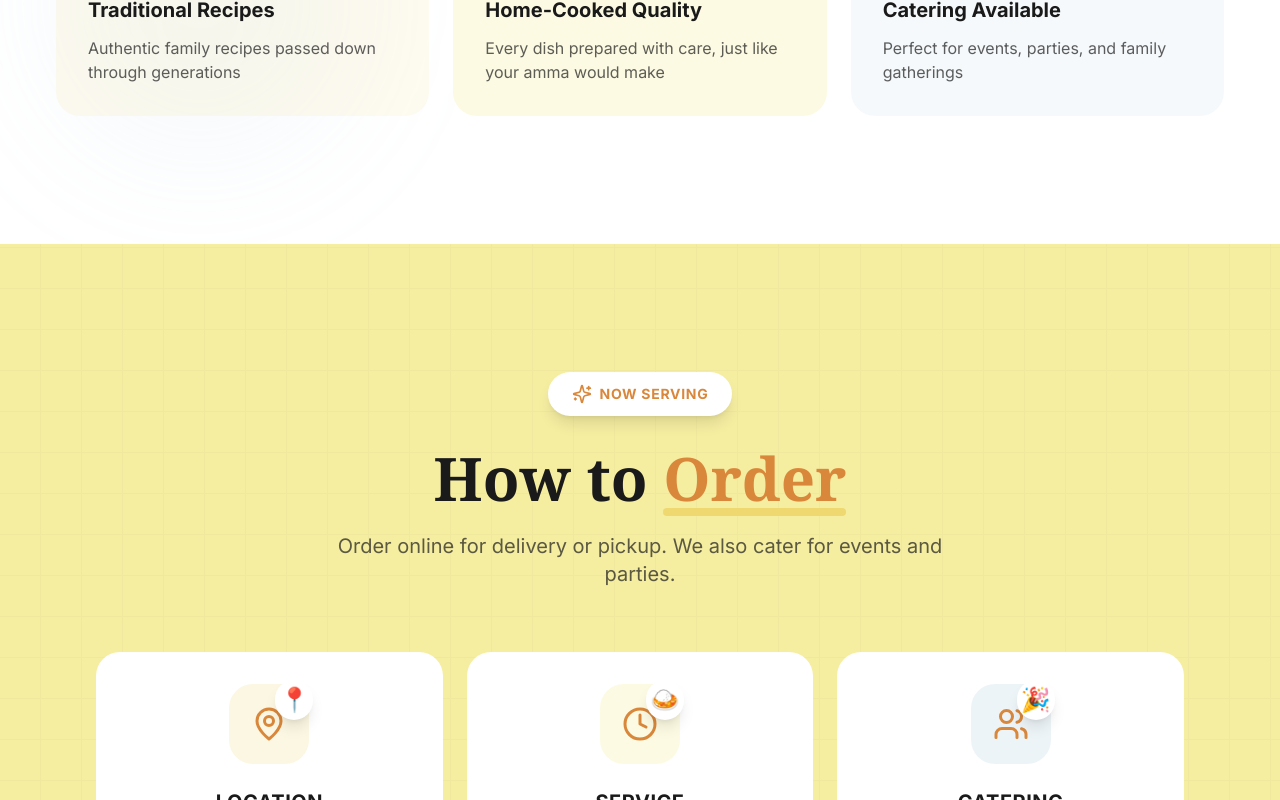
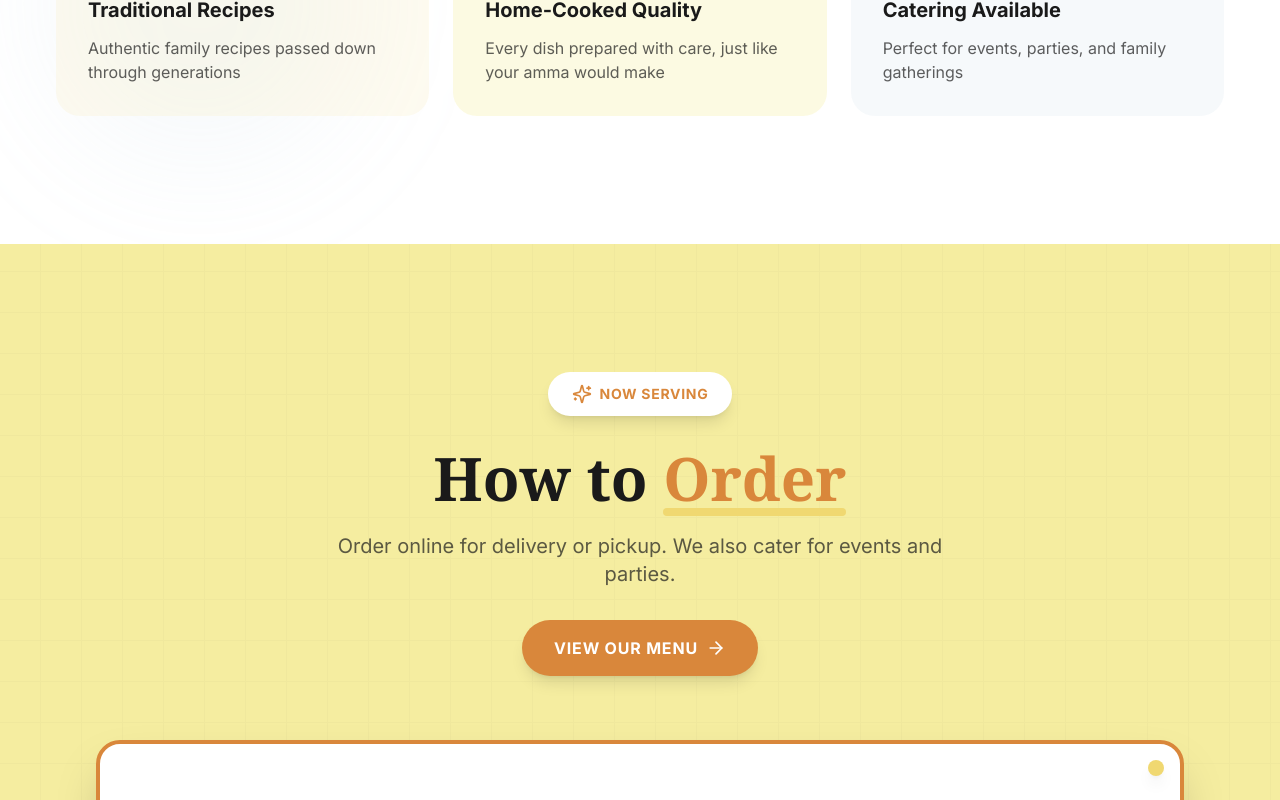
Before and after one commit to cjmki/ceylonexpress, a Next.js app: page / in a window 1280 px wide. Shown: the part 2000-2800 px from the top of the page. Built offline with nearby package versions, Linux system fonts and the light colour scheme.

Commit message:
fix: how to order page

```diff
--- a/app/components/AboutSection.tsx
+++ b/app/components/AboutSection.tsx
@@ -117,7 +117,7 @@ export default function AboutSection() {
             {/* Highlighted intro */}
             <div className="bg-ceylon-yellow/20 p-4 md:p-6 rounded-2xl md:rounded-3xl border-3 border-ceylon-yellow/50 border-dashed">
               <p className="text-lg md:text-xl font-bold text-ceylon-orange italic">
-                From our family to yours
+                Bringing back the nostalgia of home
               </p>
             </div>
 
--- a/app/components/Hero.tsx
+++ b/app/components/Hero.tsx
@@ -158,7 +158,7 @@ export default function Hero() {
                 className="absolute -top-4 -right-4 bg-ceylon-orange px-4 md:px-6 py-2 md:py-3 rounded-full shadow-xl border-3 border-white hidden sm:block"
               >
                 <p className="text-xs md:text-sm font-bold text-white">
-                  🍛 Home-Cooked
+                  🍛 Cloud  Kitchen
                 </p>
               </motion.div>
             </div>
--- a/app/components/LocationSection.tsx
+++ b/app/components/LocationSection.tsx
@@ -1,40 +1,8 @@
 'use client'
 
 import { motion } from 'framer-motion'
-import { MapPin, Clock, Instagram, Facebook, Sparkles, Users } from 'lucide-react'
-
-const locationInfo = [
-  {
-    icon: MapPin,
-    title: 'Location',
-    description: 'Stockholm, Sweden',
-    emoji: '📍',
-    cardBg: 'bg-ceylon-yellow/20',
-    cardBorder: 'border-ceylon-yellow/40',
-    dashedBorder: 'border-ceylon-yellow/40',
-    delay: 0,
-  },
-  {
-    icon: Clock,
-    title: 'Service',
-    description: 'Cloud Kitchen',
-    emoji: '🍛',
-    cardBg: 'bg-ceylon-cream/30',
-    cardBorder: 'border-ceylon-cream/50',
-    dashedBorder: 'border-ceylon-cream/50',
-    delay: 0.1,
-  },
-  {
-    icon: Users,
-    title: 'Catering',
-    description: 'Events & Parties',
-    emoji: '🎉',
-    cardBg: 'bg-ceylon-blue/20',
-    cardBorder: 'border-ceylon-blue/40',
-    dashedBorder: 'border-ceylon-blue/40',
-    delay: 0.2,
-  },
-]
+import { Instagram, Facebook, Sparkles, ArrowRight } from 'lucide-react'
+import Link from 'next/link'
 
 export default function LocationSection() {
   return (
@@ -84,54 +52,66 @@ export default function LocationSection() {
             </span>
           </h2>
 
-          <p className="text-base md:text-lg lg:text-xl text-ceylon-text/70 max-w-2xl mx-auto">
+          <p className="text-base md:text-lg lg:text-xl text-ceylon-text/70 max-w-2xl mx-auto mb-6 md:mb-8">
             Order online for delivery or pickup. We also cater for events and parties.
           </p>
+
+          {/* View Menu Button */}
+          <Link
+            href="/menu"
+            className="inline-flex items-center justify-center gap-2 bg-ceylon-orange hover:bg-ceylon-text text-white px-6 md:px-8 py-3 md:py-4 rounded-full font-bold text-sm md:text-base uppercase tracking-wider transition-all duration-300 shadow-lg hover:shadow-xl hover:scale-105"
+          >
+            <span>View Our Menu</span>
+            <ArrowRight className="h-4 w-4 md:h-5 md:w-5" />
+          </Link>
         </motion.div>
 
-        {/* Info Cards - Outlined Pastel Style */}
-        <div className="grid sm:grid-cols-2 lg:grid-cols-3 gap-4 md:gap-6 mb-12 md:mb-16">
-          {locationInfo.map((item) => {
-            const Icon = item.icon
-            return (
+        {/* Catering CTA Banner - Outlined Style */}
         <motion.div
-                key={item.title}
-                initial={{ opacity: 0, y: 30 }}
-                whileInView={{ opacity: 1, y: 0 }}
+          initial={{ opacity: 0, scale: 0.95 }}
+          whileInView={{ opacity: 1, scale: 1 }}
           viewport={{ once: true }}
-                transition={{ duration: 0.6, delay: item.delay }}
-                className="group relative"
+          transition={{ duration: 0.8 }}
+          className="relative mb-12 md:mb-16"
         >
-                {/* Dashed border decoration */}
-                <div className={`absolute -inset-2 border-2 border-dashed ${item.dashedBorder} rounded-2xl md:rounded-3xl opacity-0 group-hover:opacity-100 transition-opacity`}></div>
+          {/* Outer dashed border */}
+          <div className="absolute -inset-3 md:-inset-4 border-3 border-dashed border-ceylon-orange/40 rounded-2xl md:rounded-3xl"></div>
 
-                {/* Card */}
-                <div className="relative bg-white p-6 md:p-8 rounded-2xl md:rounded-3xl text-center hover:shadow-2xl transition-all duration-300 border-3 border-ceylon-text/5 hover:border-ceylon-orange h-full hover:scale-105">
-                  {/* Emoji + Icon Container */}
-                  <div className="relative inline-block mb-4 md:mb-6">
-                    <div className={`${item.cardBg} border-3 ${item.cardBorder} w-16 h-16 md:w-20 md:h-20 rounded-2xl md:rounded-3xl flex items-center justify-center mx-auto group-hover:rotate-6 transition-all duration-300`}>
-                      <Icon className="h-7 w-7 md:h-9 md:w-9 text-ceylon-orange" />
-                    </div>
-                    {/* Emoji badge */}
-                    <div className="absolute -top-1 -right-1 text-xl md:text-2xl bg-white rounded-full shadow-lg p-1">
-                      {item.emoji}
-                    </div>
-                  </div>
+          {/* Main CTA Card */}
+          <div className="relative bg-white p-8 md:p-12 lg:p-16 rounded-2xl md:rounded-3xl text-center shadow-2xl border-4 border-ceylon-orange">
+            <div className="max-w-2xl mx-auto">
+              {/* Icon */}
+              <div className="text-5xl md:text-6xl mb-4 md:mb-6">🎉</div>
 
-                  {/* Title */}
-                  <h3 className="text-lg md:text-xl font-bold text-ceylon-text mb-2 uppercase tracking-wide">
-                    {item.title}
+              {/* Heading */}
+              <h3
+                className="text-2xl md:text-3xl lg:text-4xl font-bold text-ceylon-text mb-4 md:mb-6"
+                style={{ fontFamily: 'Georgia, serif' }}
+              >
+                Need Catering for{' '}
+                <span className="text-ceylon-orange">Your Event?</span>
               </h3>
 
               {/* Description */}
-                  <p className="text-sm md:text-base text-ceylon-text/70 font-medium">
-                    {item.description}
+              <p className="text-sm md:text-base lg:text-lg text-ceylon-text/70 mb-6 md:mb-8 leading-relaxed">
+                We cater for birthdays, office events, family gatherings, and parties.
+                Get in touch through Instagram or Facebook to discuss your event.
               </p>
+
+              {/* Catering inquiry CTA button */}
+              <a
+                href="/contact"
+                className="inline-flex items-center justify-center gap-2 bg-ceylon-orange hover:bg-ceylon-text text-white px-6 md:px-8 py-3 md:py-4 rounded-full font-bold text-sm md:text-base uppercase tracking-wider transition-all duration-300 shadow-lg hover:shadow-xl hover:scale-105"
+              >
+                <span>Message us for catering inquiries</span>
+              </a>
+
+              {/* Accent dots */}
+              <div className="absolute top-4 right-4 w-3 h-3 md:w-4 md:h-4 rounded-full bg-ceylon-yellow shadow-lg"></div>
+              <div className="absolute bottom-4 left-4 w-2 h-2 md:w-3 md:h-3 rounded-full bg-ceylon-blue shadow-lg"></div>
+            </div>
           </div>
         </motion.div>
-            )
-          })}
-        </div>
 
         {/* Social Media Section - Pastel Minimal */}
         <motion.div
@@ -180,53 +160,6 @@ export default function LocationSection() {
             </div>
           </div>
         </motion.div>
-
-        {/* Final CTA Banner - Outlined Style */}
-        <motion.div
-          initial={{ opacity: 0, scale: 0.95 }}
-          whileInView={{ opacity: 1, scale: 1 }}
-          viewport={{ once: true }}
-          transition={{ duration: 0.8 }}
-          className="relative"
-        >
-          {/* Outer dashed border */}
-          <div className="absolute -inset-3 md:-inset-4 border-3 border-dashed border-ceylon-orange/40 rounded-2xl md:rounded-3xl"></div>
-
-          {/* Main CTA Card */}
-          <div className="relative bg-white p-8 md:p-12 lg:p-16 rounded-2xl md:rounded-3xl text-center shadow-2xl border-4 border-ceylon-orange">
-            <div className="max-w-2xl mx-auto">
-              {/* Icon */}
-              <div className="text-5xl md:text-6xl mb-4 md:mb-6">🎉</div>
-
-              {/* Heading */}
-              <h3
-                className="text-2xl md:text-3xl lg:text-4xl font-bold text-ceylon-text mb-4 md:mb-6"
-                style={{ fontFamily: 'Georgia, serif' }}
-              >
-                Need Catering for{' '}
-                <span className="text-ceylon-orange">Your Event?</span>
-              </h3>
-
-              {/* Description */}
-              <p className="text-sm md:text-base lg:text-lg text-ceylon-text/70 mb-6 md:mb-8 leading-relaxed">
-                We cater for birthdays, office events, family gatherings, and parties.
-                Get in touch through Instagram or Facebook to discuss your event.
-              </p>
-
-              {/* Catering inquiry CTA button */}
-              <a
-                href="/contact"
-                className="inline-flex items-center justify-center gap-2 bg-ceylon-orange hover:bg-ceylon-text text-white px-6 md:px-8 py-3 md:py-4 rounded-full font-bold text-sm md:text-base uppercase tracking-wider transition-all duration-300 shadow-lg hover:shadow-xl hover:scale-105"
-              >
-                <span>Message us for catering inquiries </span>
-              </a>
-
-              {/* Accent dots */}
-              <div className="absolute top-4 right-4 w-3 h-3 md:w-4 md:h-4 rounded-full bg-ceylon-yellow shadow-lg"></div>
-              <div className="absolute bottom-4 left-4 w-2 h-2 md:w-3 md:h-3 rounded-full bg-ceylon-blue shadow-lg"></div>
-            </div>
-          </div>
-        </motion.div>
       </div>
     </section>
   )
--- a/package.json
+++ b/package.json
@@ -20,6 +20,7 @@
     "react-dom": "^18.2.0",
     "supabase": "^2.71.0",
     "tailwind-merge": "^2.3.0",
+    "xlsx": "^0.18.5",
     "zod": "^4.3.5"
   },
   "devDependencies": {
```
Also changed, not shown: 1 other file (tests, documents, lock files or other folders). Lines whose indentation alone changed are shown as unchanged.
